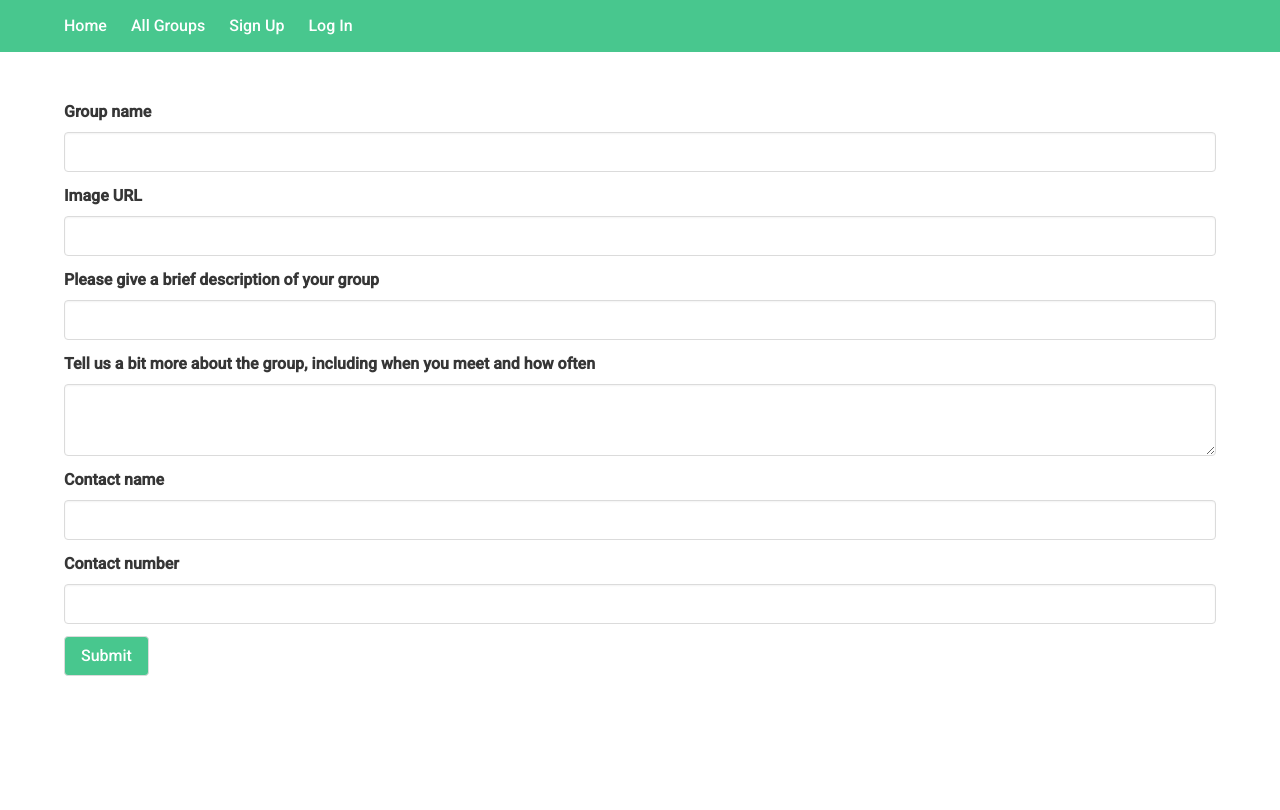
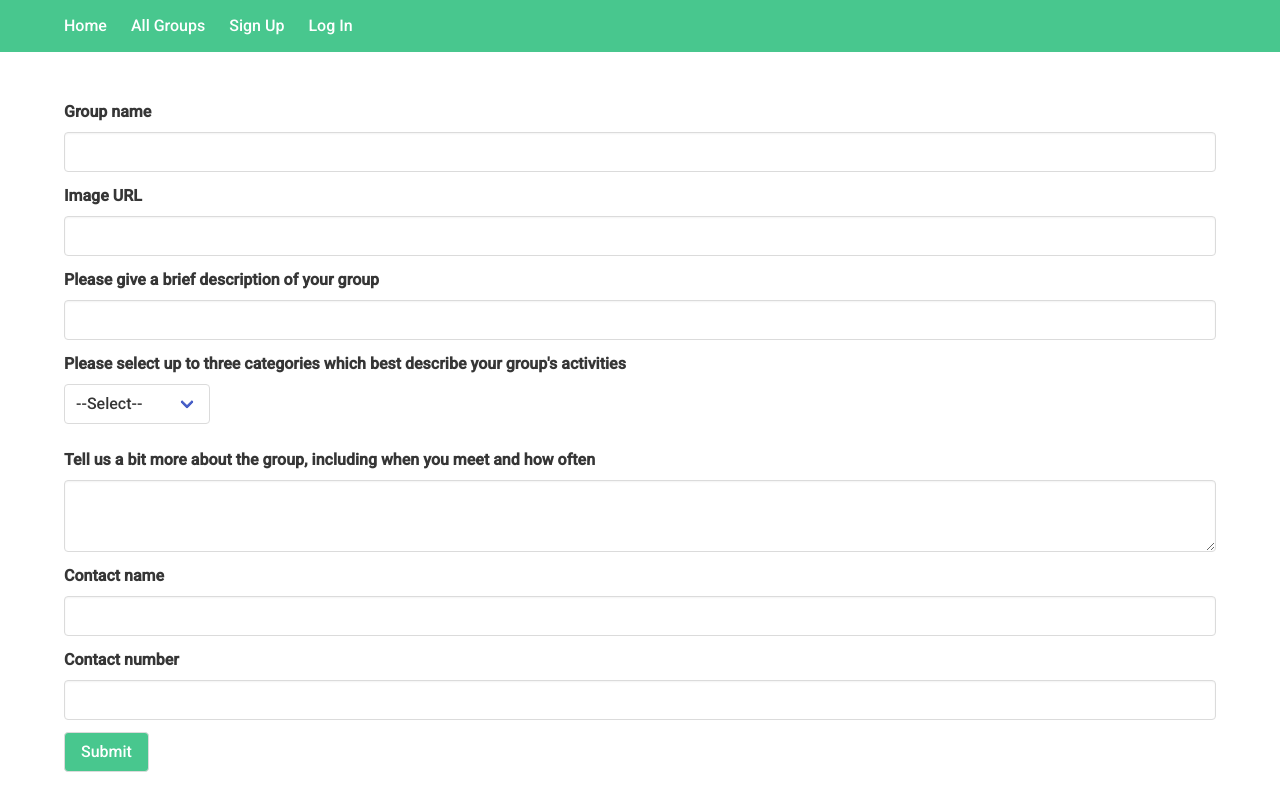
Before and after one commit to CatherineBrett/project-4-frontend, a React (Vite) app: page /add-group in a window 1280 px wide. Shown: the top 810 px of the page. Built offline with nearby package versions, Linux system fonts and the light colour scheme; no server answers.

Commit message:
Add Group form submission working

```diff
--- a/src/components/AddGroup.tsx
+++ b/src/components/AddGroup.tsx
@@ -13,13 +13,19 @@ function AddGroup() {
     full_desc: "",
     contact_name: "",
     contact_number: "",
-    // categories: []
+    categories: [],
   });
 
   function handleChange(e: any) {
     const fieldName = e.target.name;
     const newFormData = structuredClone(formData);
-    newFormData[fieldName as keyof typeof formData] = e.target.value;
+    if (fieldName === "categories") {
+      if (newFormData[fieldName as keyof typeof formData].length < 4) {
+        newFormData[fieldName as keyof typeof formData] = [...newFormData[fieldName as keyof typeof formData], e.target.value]
+      }
+    } else {
+      newFormData[fieldName as keyof typeof formData] = e.target.value;
+    }
     setFormData(newFormData);
   }
 
@@ -78,25 +84,31 @@ function AddGroup() {
           {/* TO-DO: A user should be able to select up to 3 options. Also need to make changes on the backend
           so that this question can be submitted along with the other data on the form (the group model doesn't
           know about categories, which are part of a different many-to-many relationship.) */}
-          {/* <div className="mb-5">
+          <div className="mb-5">
             <label className="label">
               Please select up to three categories which best describe your
               group's activities
             </label>
             <div className="select">
-              <select defaultValue={""} onChange={handleChange} name={"category"}>
-                <option value="" disabled>--Select--</option>
-                <option value="arts-and-crafts">Arts & Crafts</option>
-                <option value="culture">Culture</option>
-                <option value="education">Education</option>
-                <option value="excursions">Excursions</option>
-                <option value="fitness">Fitness</option>
-                <option value="outdoors">Outdoors</option>
-                <option value="reading">Reading</option>
-                <option value="social">Social</option>
+              <select
+                defaultValue={""}
+                onChange={handleChange}
+                name={"categories"}
+              >
+                <option value="" disabled>
+                  --Select--
+                </option>
+                <option value="Arts & Crafts">Arts & Crafts</option>
+                <option value="Culture">Culture</option>
+                <option value="Education">Education</option>
+                <option value="Excursions">Excursions</option>
+                <option value="Fitness">Fitness</option>
+                <option value="Outdoors">Outdoors</option>
+                <option value="Reading">Reading</option>
+                <option value="Social">Social</option>
               </select>
             </div>
-          </div> */}
+          </div>
           <div className="field">
             <label className="label">
               Tell us a bit more about the group, including when you meet and
```
